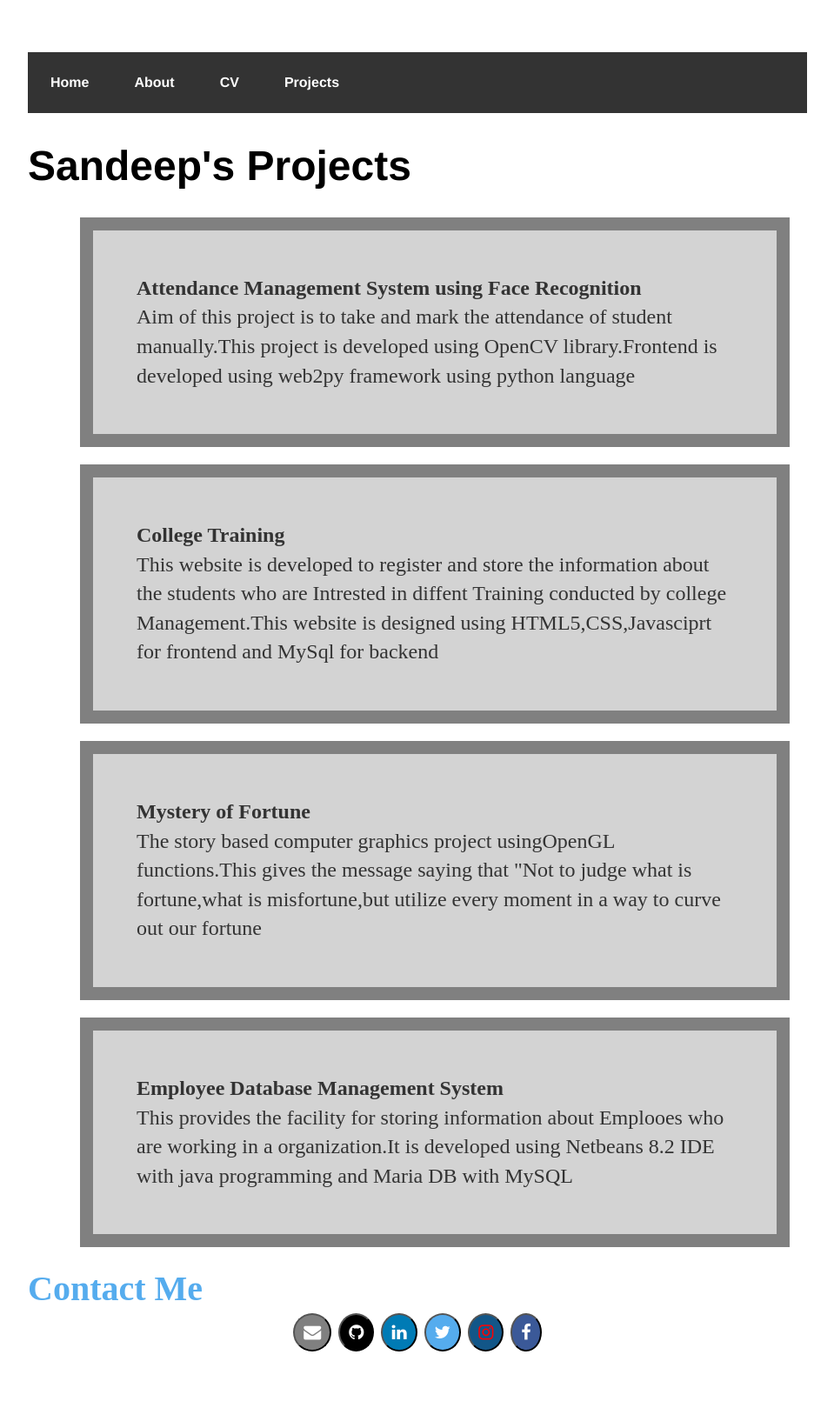
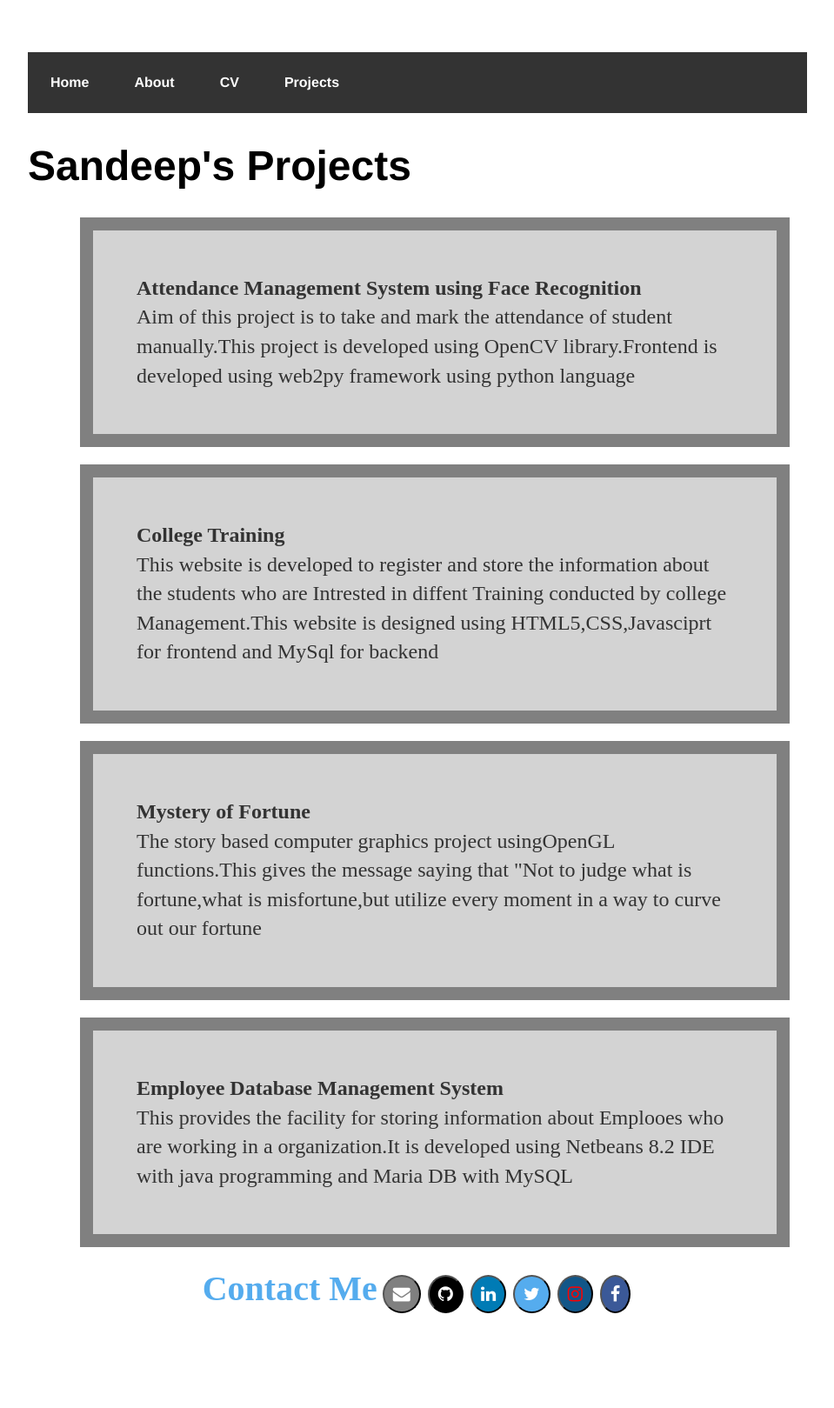
Before and after one commit to sandeepnayaks/sandeepnayaks.github.io, a Jekyll site: the page built from blog/index.html, in a window 1280 px wide. Shown: the whole page at 87% size, without its empty margins (160-1119 px from the left). Built offline with Jekyll 4.4.1, drawn with Linux system fonts in a browser that asks for light colours; after the commit the page ends 1575 px from its top, so only the background shows below that.

Commit message:
Update default.html

```diff
--- a/_layouts/default.html
+++ b/_layouts/default.html
@@ -27,9 +27,9 @@
 
 </div>
 
-  <footer>
+  <footer><center>
 	  <span class="cm">Contact Me</span>
-	  <center>
+
 
    <a href="mailto:sndpnayak.30@gmail.com"><button class="fa fa-envelope" ></button></a>
    <a href="https://github.com/sandeepnayaks"><button class="fa fa-github" ></button></a>
```
